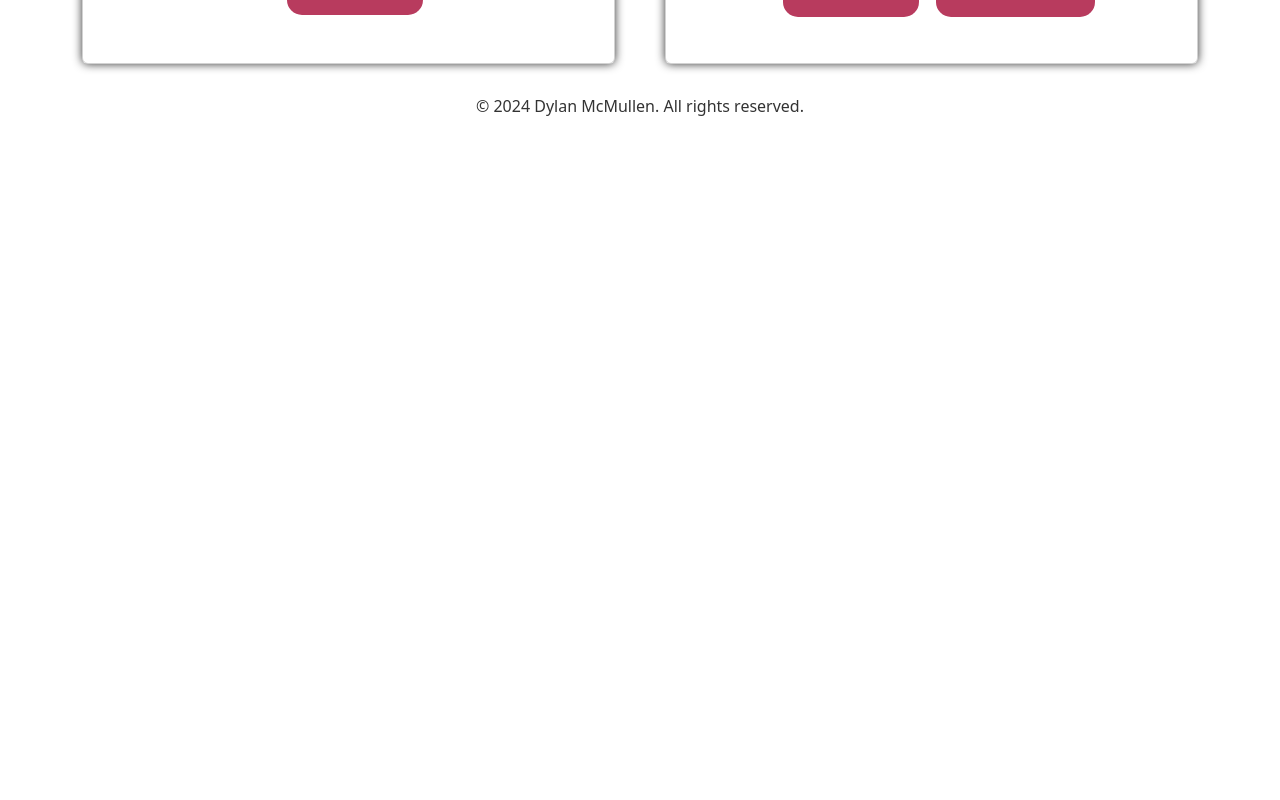
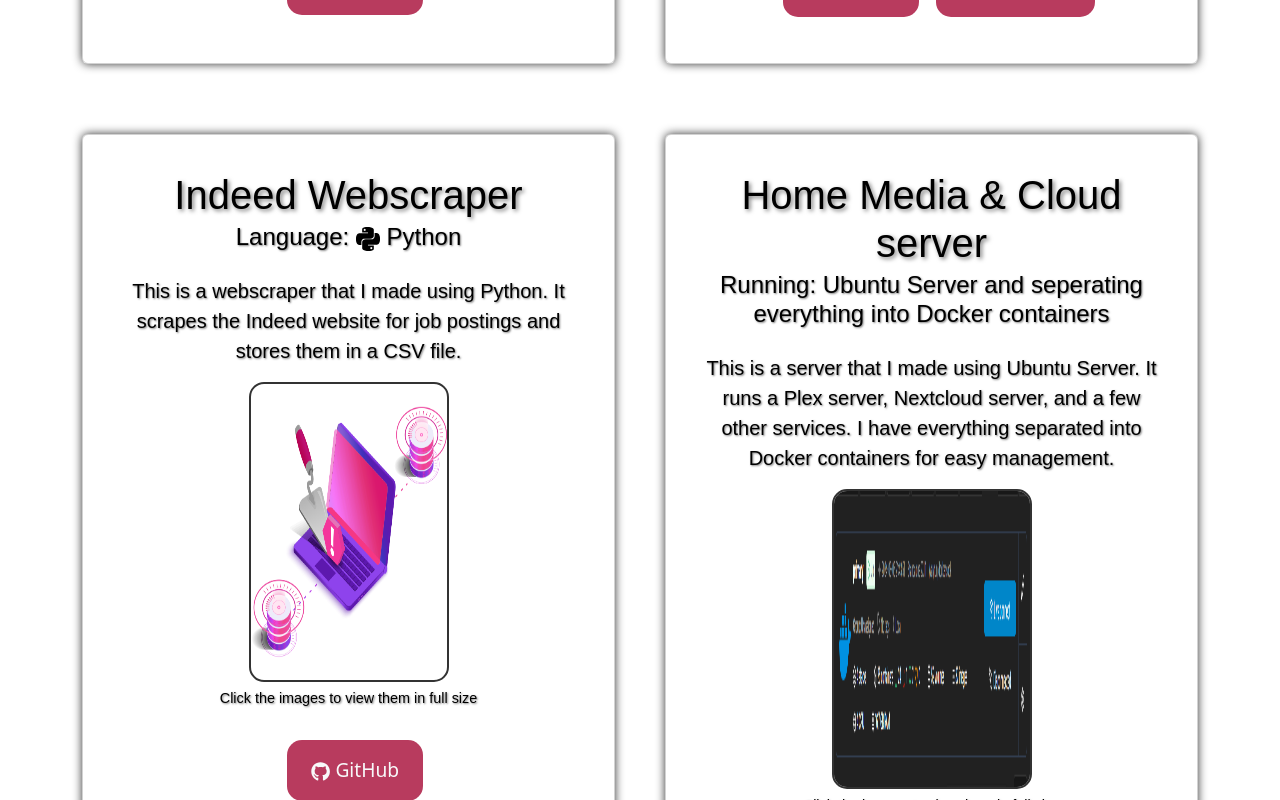
Before and after one commit to DylanM05/Portfolio_Website, a React (Create React App) app in the folder client/: page /projects in a window 1280 px wide. Shown: the part 1840-2640 px from the top of the page. Before the commit the page ends 1958 px from the top, so only its background shows below. Built offline with nearby package versions, Linux system fonts and the light colour scheme.

Commit message:
added some projects

```diff
--- a/client/src/Components/Projects.js
+++ b/client/src/Components/Projects.js
@@ -2,7 +2,7 @@
 import { useNavigate } from 'react-router-dom';
 import { Card, Modal, Button, Carousel } from 'react-bootstrap';
 import { DiAndroid, } from "react-icons/di";
-import { SiPython, SiPreact, SiBootstrap, SiMongodb } from "react-icons/si";
+import { SiPython, SiPreact, SiBootstrap, SiMongodb, SiPortainer } from "react-icons/si";
 import { FaNodeJs } from "react-icons/fa";
 import { BiSolidFileCss } from "react-icons/bi";
 import { TbFileTypeXml, TbBrandKotlin } from "react-icons/tb";
@@ -20,6 +20,8 @@
 import portfolioapp2 from '../Images/portfolioapp2.png';
 import ezdeals1 from '../Images/ezdeals1.png';
 import ezdeals2 from '../Images/ezdeals2.png';
+import portainer from '../Images/portainer.png';
+import webscrape from '../Images/webscrape.png';
 
 function Projects() {
   const navigate = useNavigate();
@@ -76,6 +78,20 @@
       buttonText: 'GitHub',
       websiteLink: 'https://ezdealshub.onrender.com/',
       websiteButtonText: 'Check it out!'
+    },
+    {
+      title: 'Indeed Webscraper',
+      subtitle: <div>Language: <SiPython /> Python </div>,
+      description: 'This is a webscraper that I made using Python. It scrapes the Indeed website for job postings and stores them in a CSV file.',
+      images: [webscrape],
+      githubLink: 'https://github.com/DylanM05/IndeedWebScraper',
+      buttonText: 'GitHub'
+    },
+    {
+      title: 'Home Media & Cloud server',
+      subtitle: <div>Running: Ubuntu Server and seperating everything into Docker containers</div>,
+      description: 'This is a server that I made using Ubuntu Server. It runs a Plex server, Nextcloud server, and a few other services. I have everything separated into Docker containers for easy management.',
+      images: [portainer],
     }
   ];
 
```
Also changed, not shown: client/src/Images/portainer.png (added), client/src/Images/webscrape.png (added).
